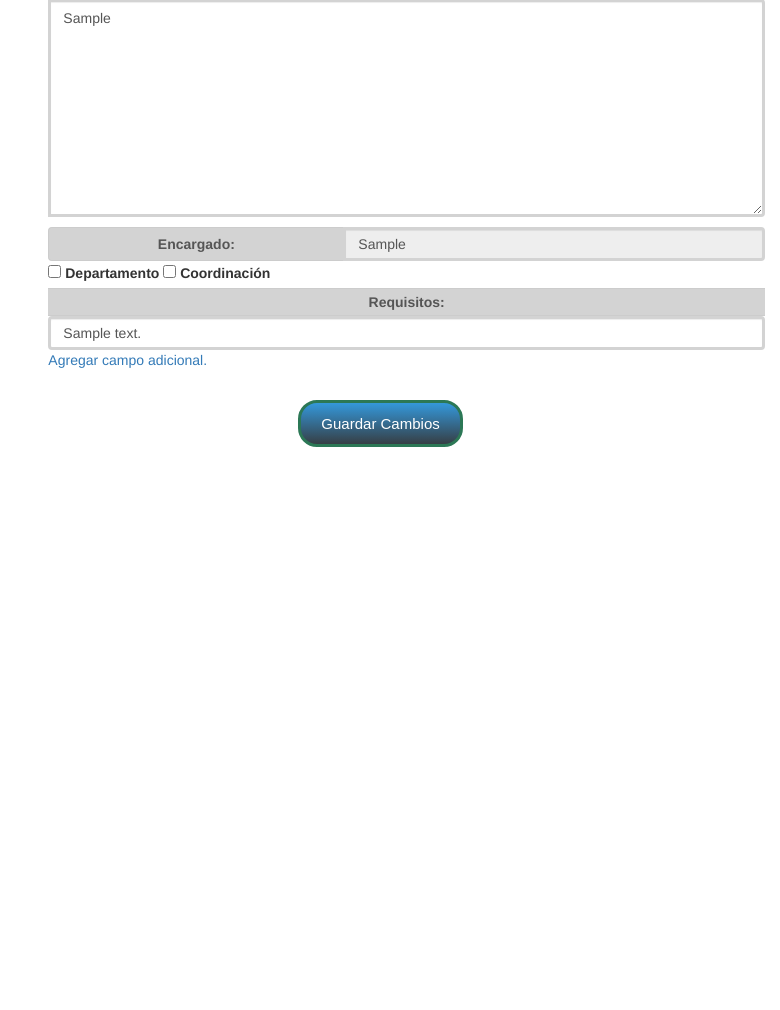
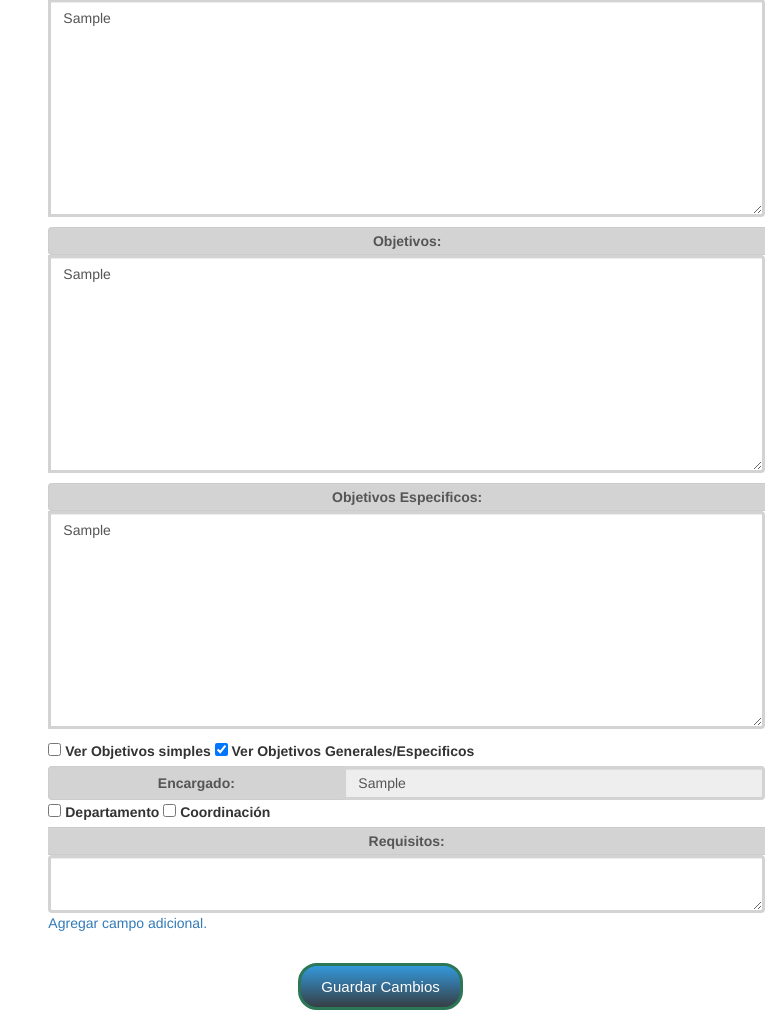
Before and after one commit to 815edwar/SIGPAE, a Django app: a page that uses templates/display_pdf.html in a window 1280 px wide. Shown: the part 1199-2209 px from the top of the page, without its empty margins (500-1280 px from the left). Before the commit the page ends 1646 px from the top, so only its background shows below. Run offline with Django 3.2, Linux system fonts and the light colour scheme; data comes from the database, SQL or seed files in the repository; tables that the repository leaves empty hold one stand-in row (values such as "Sample post"); parts of the project's set-up code (start-up, migrations or seed data) failed here and were passed over; some libraries are stand-ins or nearby versions.

Commit message:
Historia 16 terminada

```diff
--- a/sigpaeHistoricos/forms.py
+++ b/sigpaeHistoricos/forms.py
@@ -30,7 +30,7 @@ class PdfForm(forms.ModelForm):
                 self.fields[key].widget.attrs['required'] = 'False'
 
             elif key == 'fecha_elaboracion' or key == 'año' :
-                self.fields[key].widget.attrs['class'] = 'form-control can_hide'
+                self.fields[key].widget.attrs['class'] = 'form-control can_hide' + " " + key
                 self.fields[key].widget.attrs['readonly'] = True
                 self.fields[key].widget.attrs['aria-describedby'] = "basic-addon1"
                 self.fields[key].required = False
--- a/sigpaeHistoricos/models.py
+++ b/sigpaeHistoricos/models.py
@@ -190,6 +190,8 @@ class Transcripcion(models.Model):
     sinopticos = models.TextField('Contenidos Sinópticos', null=True)
     ftes_info_recomendadas = models.TextField('Fuentes de Información Recomendadas', null=True)
     observaciones = models.TextField('Observaciones', null=True)
+    objetivos_generales = models.TextField('Objetivos', null=True)
+    objetivos_especificos = models.TextField('Objetivos Especificos', null=True)
     encargado = models.CharField('Encargado', max_length=100, null=True)
     fecha_modificacion = models.DateTimeField(auto_now=True, null=True)
 
--- a/static/css/transcriptor.css
+++ b/static/css/transcriptor.css
@@ -22,7 +22,7 @@
 
 }
 
-.ftes_info_recomendadas, .observaciones{
+.objetivos_especificos, .objetivos_generales, .ftes_info_recomendadas, .observaciones{
 	width: 100%;
 	display:block;
 
--- a/templates/display_pdf.html
+++ b/templates/display_pdf.html
@@ -45,7 +45,7 @@
                     {% elif field.name == "texto" %}
                         <div class="control-group" id="{{field.name}}-state">
                             <div class="input-group {{field.name}}">
-                                <span class="input-group-addon tags-unete" id="basic-addon1"><b>{{ field.label }}:</b></span>{{ field }}
+                                <span class="input-group-addon tags-unete" id=" basic-addon1"><b>{{ field.label }}:</b></span>{{ field }}
                             </div>
                             <span class="error" id="{{ field.name }}-icon"></span>
                             <span class='error' id='{{field.name}}-error' aria-live="polite"></span>
@@ -54,7 +54,7 @@
                     {% else %}
                         <div class="control-group" id="{{field.name}}-state">
                             <div class="input-group {{field.name}}">
-                                <span class="input-group-addon tags-unete can_hide" id="basic-addon1"><b>{{ field.label }}:</b></span>{{ field }}
+                                <span class="input-group-addon tags-unete can_hide" id="{{field.label}}-label"><b>{{ field.label }}:</b></span>{{ field }}
                             </div>
                             <span class="error" id="{{ field.name }}-icon"></span>
                             <span class='error' id='{{field.name}}-error' aria-live="polite"></span>
@@ -62,6 +62,9 @@
                         </div>
                     {% endif %}
                 {% endfor %}
+
+                <input id="Objetivos" class="obj can_hide" type="checkbox" name="check" value="Generales" title="check"> <b class="can_hide"> Ver Objetivos simples</b>
+                <input id="Objetivos_especificos" class="obj can_hide" type="checkbox" name="check" value="Especificos" title="check"> <b class="can_hide"> Ver Objetivos Generales/Especificos </b> &nbsp;
 
                 <div class="control-group" >
                     <div class="input-group">
@@ -87,7 +90,7 @@
                         <div class="input-group {{field.campo_adicional}}">
                             <span class="input-group-addon tags-unete can_hide" id="basic-addon1"><b>{{ field.campo_adicional }}:</b></span>
                         </div>
-                        <input name="{{field.campo_adicional}}" aria-describedby="basic-addon1" class="form-control can_hide " value="{{field.contenido}}" type="text" title="{{field.campo_adicional}}">
+                        <textarea name="{{field.campo_adicional}}" aria-describedby="basic-addon1" class="form-control can_hide " value="{{field.contenido}}" type="text" title="{{field.campo_adicional}}"> </textarea>
                     </div>
                 {% endfor %}
 
@@ -98,11 +101,13 @@
                             <option value="ninguna">Otro Campo</option>
                             {% for n in nombres%}
                             <option value="{{n.nombre}}">{{n.nombre}}</option>
-                            {% endfor %}
+                            {% endfor %} &nbsp;
                         </select>
-                        <input class='campo input-sigpae' type="text" name="contenido_campos" title="contenido campos">
+                        <textarea aria-describedby="basic-addon1" class="form-control can_hide campo" cols="40" name="contenido_campos" required="False" rows="10" title="contenido campos"></textarea>
                     </div>
                 </div>
+
+
                 <a id="agregar" class="can_hide">Agregar campo adicional.</a>
                 <a id="agregar_otro">Agregar otro.</a>
 
@@ -205,6 +210,27 @@
                 </div>
             </div>
 
+            <div id="cambio_objetivos" class="modal fade" role="dialog">
+                <div class="modal-dialog">
+
+                    <!-- Modal content-->
+                    <div class="modal-content">
+                        <div class="modal-header">
+                            <button type="button" class="close" data-dismiss="modal">&times;</button>
+                            <h4 class="modal-title">Advertencia</h4>
+                        </div>
+                        <div class="modal-body">
+                            <h4>Se ha seleccionado la opción de cambiar a objetivos simples.</h4>
+                            <p>Si selecciona aceptar, el contenido del campo de Objetivos Especificos y Objetivos Generales se unira en un solo campo llamado objetivos</p>
+                        </div>
+                        <div class="modal-footer">
+                            <button id="unir_obj" type="button" class="btn btn-default" data-dismiss="modal">Aceptar</button>
+                            <button type="button" class="btn btn-default" data-dismiss="modal">Cerrar</button>
+                        </div>
+                    </div>
+                </div>
+            </div>
+
             <div id="falloCreado" class="modal fade" role="dialog">
                 <div class="modal-dialog">
 
@@ -236,6 +262,16 @@
     <script>
 
         $(document).ready(function() {
+            $("#objetivos_especificos-state").hide();
+
+            if ($("#id_objetivos_especificos").val() == ""){
+                $("#Objetivos").prop('checked', true);
+            }
+            else {
+                $("#Objetivos_especificos").prop('checked', true);
+                $("#objetivos_especificos-state").show();
+
+            }
 
             var $agregar_otro = $('#agregar_otro');
             var $campos_adicionales = $('.campos_adicionales');
@@ -245,6 +281,20 @@
                     var $nuevo_campo = $('#nuevo_campo');
                     $nuevo_campo.modal('toggle');
                     $nuevo_campo.modal('show');
+                }
+            });
+
+            $(".obj").on('change', function() {
+                if ($(this).val() == "Especificos") {
+                    $("#Objetivos-label").text("Objetivos Generales");
+                    $("#Objetivos-label").css("font-weight", "Bold");
+                    $("#objetivos_especificos-state").show();
+                }
+                else {
+                    $("#Objetivos-label").text("Objetivos");
+                    var $cambio_objetivos = $('#cambio_objetivos');
+                    $cambio_objetivos.modal('toggle');
+                    $cambio_objetivos.modal('show');
                 }
             });
 
@@ -313,6 +363,20 @@
             });
         });
 
+        $("#unir_obj").click(function() {
+
+            if ($("#id_objetivos_especificos").val() != "") {
+                var tmp1 = $("#id_objetivos_generales").val();
+                var tmp2 = $("#id_objetivos_especificos").val();
+                var text = tmp1 + "\n\n" + tmp2;
+
+                $("#id_objetivos_generales").val(text);
+                $("#id_objetivos_especificos").val("");
+            }
+
+            $("#objetivos_especificos-state").hide();
+        });
+
         $('#aceptarNewEntry').click(function() {
             $.ajax({
                 url: '{% url "crearCampo" %}',
@@ -360,7 +424,11 @@
             }
         });
 
-        $('input').on('change', function() {
+        $('.encargado').on('change', function() {
+            $('input').not(this).prop('checked', false);
+        });
+
+        $('.obj').on('change', function() {
             $('input').not(this).prop('checked', false);
         });
 
```
